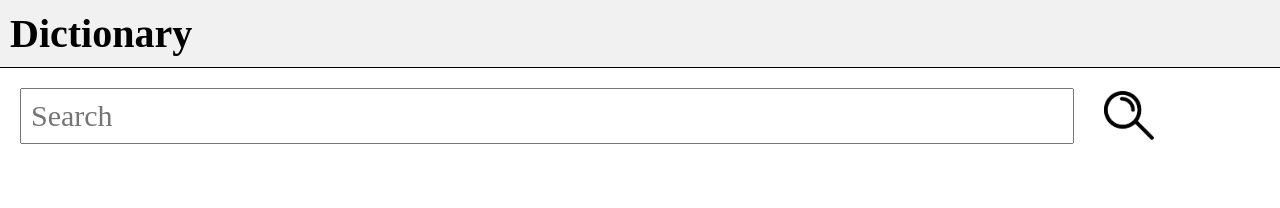
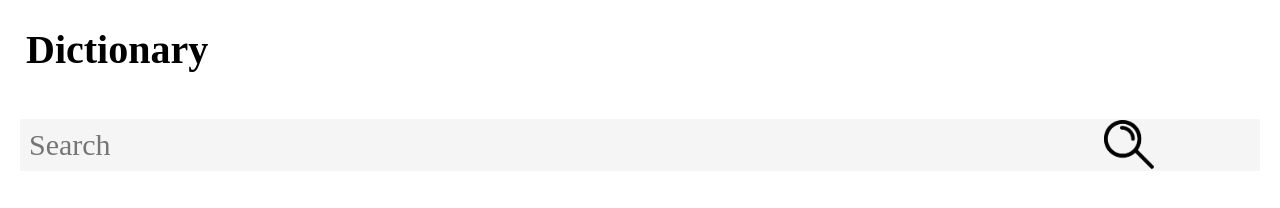
Before and after one commit to PabloBerry44/dictionary, a plain HTML site: page index.html in a window 1280 px wide. Drawn offline with Linux system fonts and the light colour scheme; a web font is replaced by a local one.

Commit message:
Update style.css

```diff
--- a/style.css
+++ b/style.css
@@ -14,9 +14,7 @@ html{
     font-size: 1rem;
     font-weight: 100;
     align-items: center;
-    padding: .5em;
-    background: rgb(241, 241, 241);
-    border-bottom: 1px solid black;
+    padding: 1.3em;
 }
 main{
     display: flex;
@@ -30,11 +28,14 @@ main{
     align-items: center;
     width: 100%;
     gap: 1.5em;
+    background: rgb(245, 245, 245);
 }
     .search{
         width: 85%;
         font-size: 1.5rem;
         padding: .3em;
+        background: transparent;
+        border: none;
     }
     .search_button{
         background-image: url(./magnifier.png);
```
